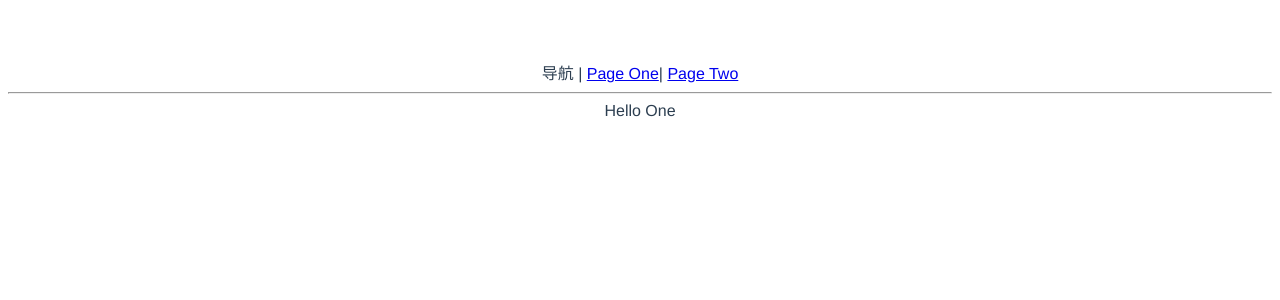
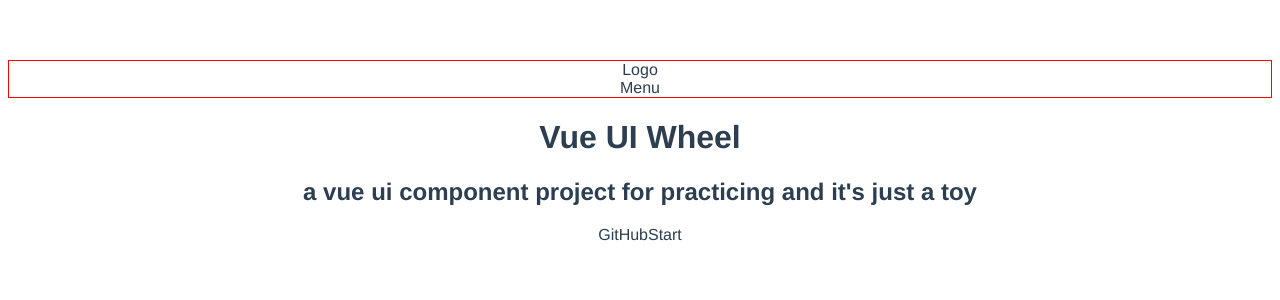
Before and after one commit to mrlmx/vue-ui-wheel, a Vue app: page / in a window 1280 px wide. Shown: the top 300 px of the page. Built offline with nearby package versions, Linux system fonts and the light colour scheme.

Commit message:
add home & doc page, add sass

```diff
--- a/package.json
+++ b/package.json
@@ -11,6 +11,7 @@
   },
   "devDependencies": {
     "@vue/compiler-sfc": "^3.0.0-rc.1",
-    "vite": "^1.0.0-rc.1"
+    "vite": "^1.0.0-rc.1",
+    "sass": "^1.26.10"
   }
 }
--- a/src/App.vue
+++ b/src/App.vue
@@ -1,21 +1,10 @@
 <template>
-    <div>
-        导航
-        |
-        <router-link to="/">Page One</router-link>|
-        <router-link to="two">Page Two</router-link>
-    </div>
-    <hr />
     <router-view />
 </template>
 
 <script>
-import HelloWorld from "./components/HelloWorld.vue";
 
 export default {
     name: "App",
-    components: {
-        HelloWorld,
-    },
 };
 </script>
--- /dev/null
+++ b/src/views/Doc.vue
@@ -0,0 +1,12 @@
+<template>
+    <div>
+        <div class="top-nav">
+            <div class="logo">Logo</div>
+            <div class="mebu">Menu</div>
+        </div>
+        <div class="content">
+            <aside>aside</aside>
+            <main>main</main>
+        </div>
+    </div>
+</template>
--- /dev/null
+++ b/src/views/Home.vue
@@ -0,0 +1,22 @@
+<template>
+    <div>
+        <div class="top-nav">
+            <div class="logo">Logo</div>
+            <div class="mebu">Menu</div>
+        </div>
+        <div class="banner">
+            <h1>Vue  UI Wheel</h1>
+            <h2>a vue ui component project for practicing and it's just a toy</h2>
+            <p class="action">
+                <a>GitHub</a>
+                <a>Start</a>
+            </p>
+        </div>
+    </div>
+</template>
+
+<style lang="scss" scoped>
+.top-nav{
+    border: 1px solid red;
+}
+</style>
```
Also changed, not shown: src/main.ts (+4 -4 lines), 1 other file (tests, documents, lock files or other folders).
